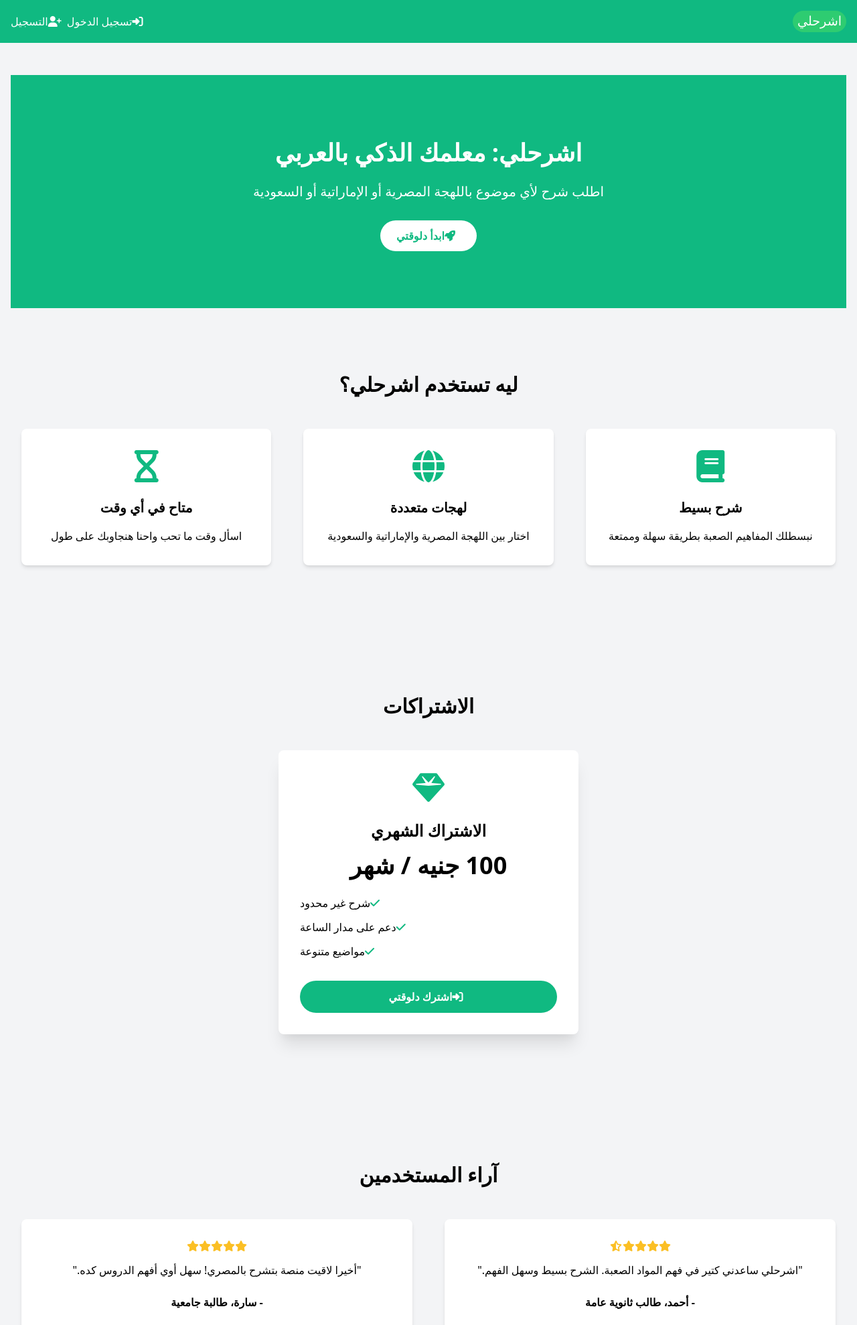
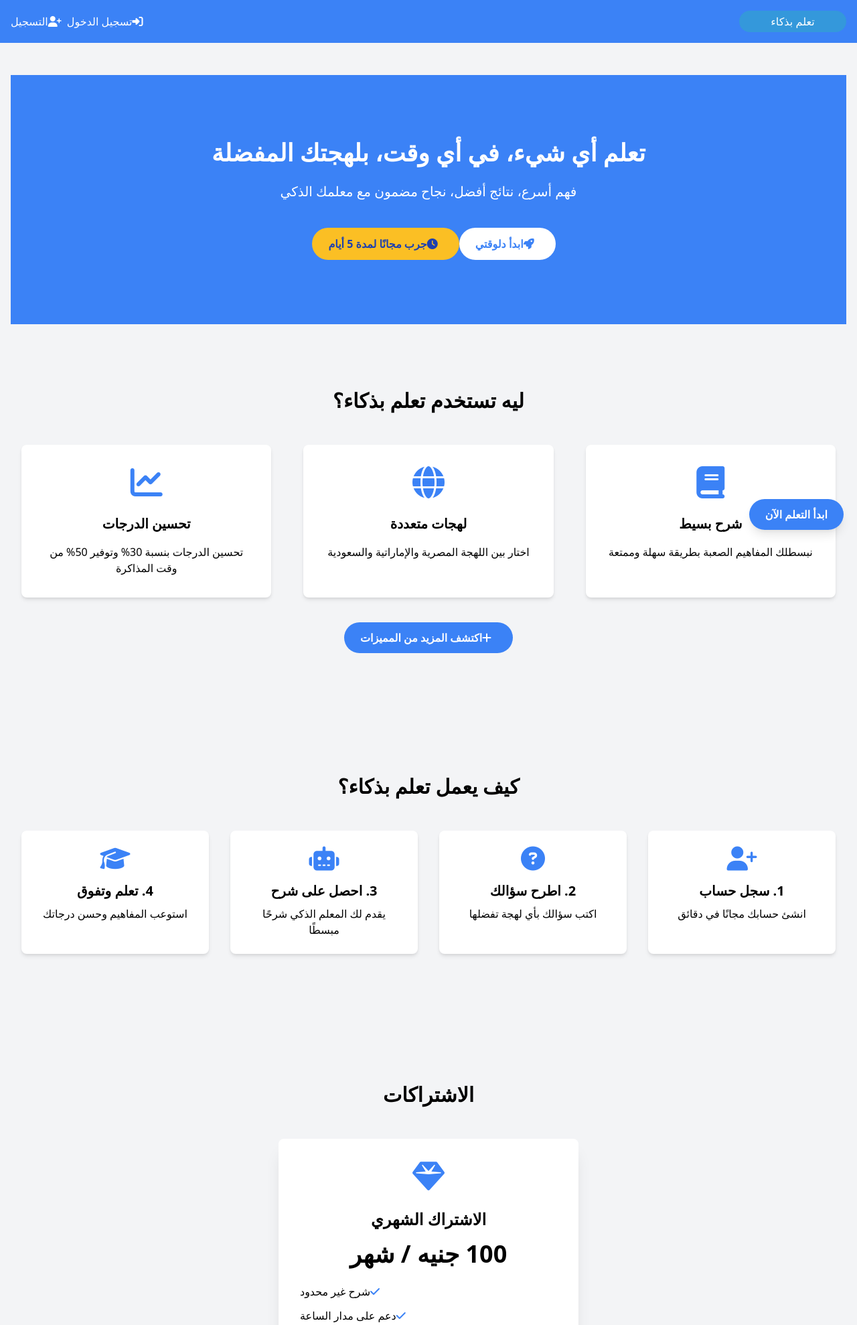
Before and after one commit to Ahmedtarekpage/ashrhly-app, a Flask app: page / in a window 1280 px wide. Shown: the top 1978 px of the page at 67% size. Run offline with Flask 3, Linux system fonts and the light colour scheme.

Commit message:
Agent query: Please scroll down the page and check: 1. Is there a 'How It Works' section present? 2. Is it positioned before the Pricing section? 3. Are all sections (Features, How It Works, Pricing, Testimonials, and FAQ) present and in the correct order?

```diff
--- a/templates/base.html
+++ b/templates/base.html
@@ -3,12 +3,12 @@
 <head>
     <meta charset="UTF-8">
     <meta name="viewport" content="width=device-width, initial-scale=1.0">
-    <meta name="description" content="اشرحلي - منصة تعليمية لشرح المفاهيم الصعبة بالعربي المصري البسيط">
-    <meta property="og:title" content="اشرحلي - تعلم بسهولة بالعربي المصري">
+    <meta name="description" content="تعلم بذكاء - منصة تعليمية لشرح المفاهيم الصعبة بالعربي المصري البسيط">
+    <meta property="og:title" content="تعلم بذكاء - تعلم بسهولة بالعربي المصري">
     <meta property="og:description" content="منصة تعليمية لشرح المفاهيم الصعبة بالعربي المصري البسيط">
     <meta property="og:image" content="{{ url_for('static', filename='img/og-image.jpg') }}">
     <meta property="og:url" content="{{ request.url }}">
-    <title>اشرحلي - {% block title %}{% endblock %}</title>
+    <title>تعلم بذكاء - {% block title %}{% endblock %}</title>
     <link rel="icon" type="image/x-icon" href="{{ url_for('static', filename='img/favicon.ico') }}">
     <link href="https://cdn.jsdelivr.net/npm/tailwindcss@2.2.19/dist/tailwind.min.css" rel="stylesheet">
     <link href="https://cdnjs.cloudflare.com/ajax/libs/font-awesome/6.4.0/css/all.min.css" rel="stylesheet">
@@ -43,13 +43,19 @@
         .animate-slideInFromBottom {
             animation: slideInFromBottom 0.5s ease-out;
         }
+        .floating-cta {
+            position: fixed;
+            bottom: 20px;
+            right: 20px;
+            z-index: 1000;
+        }
     </style>
 </head>
 <body class="bg-gray-100 font-sans">
-    <nav class="bg-green-500 p-4">
+    <nav class="bg-blue-500 p-4">
         <div class="container mx-auto flex justify-between items-center">
             <a href="{{ url_for('index') }}" class="flex items-center">
-                <img src="{{ url_for('static', filename='img/logo.svg') }}" alt="اشرحلي" class="h-8 w-auto">
+                <img src="{{ url_for('static', filename='img/logo.svg') }}" alt="تعلم بذكاء" class="h-8 w-auto">
             </a>
             <div>
                 {% if current_user.is_authenticated %}
@@ -86,8 +92,14 @@
     </main>
 
     <footer class="bg-gray-200 text-center p-6 mt-12">
-        <p>© 2023 اشرحلي. جميع الحقوق محفوظة.</p>
+        <p>© 2023 تعلم بذكاء. جميع الحقوق محفوظة.</p>
     </footer>
+
+    <div class="floating-cta">
+        <a href="{{ url_for('register') }}" class="bg-blue-500 hover:bg-blue-600 text-white font-bold py-3 px-6 rounded-full transition duration-300 shadow-lg">
+            ابدأ التعلم الآن
+        </a>
+    </div>
 
     {% block scripts %}{% endblock %}
     <script>
--- a/templates/index.html
+++ b/templates/index.html
@@ -5,68 +5,105 @@
 {% block content %}
 <div class="text-center">
     <!-- Hero Section -->
-    <section class="bg-green-500 py-24 animate-fadeIn">
+    <section class="bg-blue-500 py-24 animate-fadeIn">
         <div class="container mx-auto px-4">
-            <h1 class="text-4xl font-bold mb-6 text-white animate-slideInFromBottom">اشرحلي: معلمك الذكي بالعربي</h1>
-            <p class="text-xl mb-10 text-white animate-slideInFromBottom">اطلب شرح لأي موضوع باللهجة المصرية أو الإماراتية أو السعودية</p>
-            <a href="{{ url_for('register') }}" class="bg-white hover:bg-gray-100 text-green-500 font-bold py-3 px-6 rounded-full transition duration-300 hover-grow animate-slideInFromBottom">
-                <i class="fas fa-rocket mr-2"></i>ابدأ دلوقتي
-            </a>
-            <!-- Hero image removed -->
+            <h1 class="text-4xl font-bold mb-6 text-white animate-slideInFromBottom">تعلم أي شيء، في أي وقت، بلهجتك المفضلة</h1>
+            <p class="text-xl mb-10 text-white animate-slideInFromBottom">فهم أسرع، نتائج أفضل، نجاح مضمون مع معلمك الذكي</p>
+            <div class="flex justify-center space-x-4">
+                <a href="{{ url_for('register') }}" class="bg-white hover:bg-gray-100 text-blue-500 font-bold py-3 px-6 rounded-full transition duration-300 hover-grow animate-slideInFromBottom">
+                    <i class="fas fa-rocket mr-2"></i>ابدأ دلوقتي
+                </a>
+                <a href="{{ url_for('register') }}" class="bg-yellow-400 hover:bg-yellow-500 text-blue-800 font-bold py-3 px-6 rounded-full transition duration-300 hover-grow animate-slideInFromBottom">
+                    <i class="fas fa-clock mr-2"></i>جرب مجانًا لمدة 5 أيام
+                </a>
+            </div>
         </div>
     </section>
 
     <!-- Features Section -->
     <section class="py-24 animate-fadeIn">
         <div class="container mx-auto px-4">
-            <h2 class="text-3xl font-bold mb-12 animate-slideInFromBottom">ليه تستخدم اشرحلي؟</h2>
+            <h2 class="text-3xl font-bold mb-12 animate-slideInFromBottom">ليه تستخدم تعلم بذكاء؟</h2>
             <div class="grid grid-cols-1 md:grid-cols-3 gap-12">
                 <div class="bg-white p-8 rounded-lg shadow-md hover-grow animate-fadeIn">
-                    <i class="fas fa-book text-5xl text-green-500 mb-6"></i>
+                    <i class="fas fa-book text-5xl text-blue-500 mb-6"></i>
                     <h3 class="text-xl font-bold mb-4">شرح بسيط</h3>
                     <p>نبسطلك المفاهيم الصعبة بطريقة سهلة وممتعة</p>
                 </div>
                 <div class="bg-white p-8 rounded-lg shadow-md hover-grow animate-fadeIn">
-                    <i class="fas fa-globe text-5xl text-green-500 mb-6"></i>
+                    <i class="fas fa-globe text-5xl text-blue-500 mb-6"></i>
                     <h3 class="text-xl font-bold mb-4">لهجات متعددة</h3>
                     <p>اختار بين اللهجة المصرية والإماراتية والسعودية</p>
                 </div>
                 <div class="bg-white p-8 rounded-lg shadow-md hover-grow animate-fadeIn">
-                    <i class="fas fa-hourglass text-5xl text-green-500 mb-6"></i>
-                    <h3 class="text-xl font-bold mb-4">متاح في أي وقت</h3>
-                    <p>اسأل وقت ما تحب واحنا هنجاوبك على طول</p>
+                    <i class="fas fa-chart-line text-5xl text-blue-500 mb-6"></i>
+                    <h3 class="text-xl font-bold mb-4">تحسين الدرجات</h3>
+                    <p>تحسين الدرجات بنسبة 30% وتوفير 50% من وقت المذاكرة</p>
+                </div>
+            </div>
+            <div class="mt-12">
+                <a href="{{ url_for('register') }}" class="bg-blue-500 hover:bg-blue-600 text-white font-bold py-3 px-6 rounded-full transition duration-300 hover-grow animate-slideInFromBottom">
+                    <i class="fas fa-plus mr-2"></i>اكتشف المزيد من المميزات
+                </a>
+            </div>
+        </div>
+    </section>
+
+    <!-- How It Works Section -->
+    <section class="bg-gray-100 py-24 animate-fadeIn">
+        <div class="container mx-auto px-4">
+            <h2 class="text-3xl font-bold mb-12 animate-slideInFromBottom">كيف يعمل تعلم بذكاء؟</h2>
+            <div class="grid grid-cols-1 md:grid-cols-4 gap-8">
+                <div class="bg-white p-6 rounded-lg shadow-md hover-grow animate-fadeIn">
+                    <i class="fas fa-user-plus text-4xl text-blue-500 mb-4"></i>
+                    <h3 class="text-xl font-bold mb-2">1. سجل حساب</h3>
+                    <p>انشئ حسابك مجانًا في دقائق</p>
+                </div>
+                <div class="bg-white p-6 rounded-lg shadow-md hover-grow animate-fadeIn">
+                    <i class="fas fa-question-circle text-4xl text-blue-500 mb-4"></i>
+                    <h3 class="text-xl font-bold mb-2">2. اطرح سؤالك</h3>
+                    <p>اكتب سؤالك بأي لهجة تفضلها</p>
+                </div>
+                <div class="bg-white p-6 rounded-lg shadow-md hover-grow animate-fadeIn">
+                    <i class="fas fa-robot text-4xl text-blue-500 mb-4"></i>
+                    <h3 class="text-xl font-bold mb-2">3. احصل على شرح</h3>
+                    <p>يقدم لك المعلم الذكي شرحًا مبسطًا</p>
+                </div>
+                <div class="bg-white p-6 rounded-lg shadow-md hover-grow animate-fadeIn">
+                    <i class="fas fa-graduation-cap text-4xl text-blue-500 mb-4"></i>
+                    <h3 class="text-xl font-bold mb-2">4. تعلم وتفوق</h3>
+                    <p>استوعب المفاهيم وحسن درجاتك</p>
                 </div>
             </div>
         </div>
     </section>
 
     <!-- Pricing Section -->
-    <section class="bg-gray-100 py-24 animate-fadeIn">
+    <section class="py-24 animate-fadeIn">
         <div class="container mx-auto px-4">
             <h2 class="text-3xl font-bold mb-12 animate-slideInFromBottom">الاشتراكات</h2>
             <div class="bg-white p-8 rounded-lg shadow-xl max-w-md mx-auto hover-grow animate-fadeIn">
-                <i class="fas fa-gem text-5xl text-green-500 mb-6"></i>
+                <i class="fas fa-gem text-5xl text-blue-500 mb-6"></i>
                 <h3 class="text-2xl font-bold mb-4">الاشتراك الشهري</h3>
                 <p class="text-4xl font-bold mb-6">100 جنيه / شهر</p>
                 <ul class="text-left mb-8">
-                    <li class="mb-3"><i class="fas fa-check text-green-500 mr-2"></i>شرح غير محدود</li>
-                    <li class="mb-3"><i class="fas fa-check text-green-500 mr-2"></i>دعم على مدار الساعة</li>
-                    <li class="mb-3"><i class="fas fa-check text-green-500 mr-2"></i>مواضيع متنوعة</li>
+                    <li class="mb-3"><i class="fas fa-check text-blue-500 mr-2"></i>شرح غير محدود</li>
+                    <li class="mb-3"><i class="fas fa-check text-blue-500 mr-2"></i>دعم على مدار الساعة</li>
+                    <li class="mb-3"><i class="fas fa-check text-blue-500 mr-2"></i>مواضيع متنوعة</li>
                 </ul>
-                <a href="{{ url_for('register') }}" class="bg-green-500 hover:bg-green-600 text-white font-bold py-3 px-6 rounded-full block w-full text-center transition duration-300">
-                    <i class="fas fa-sign-in-alt mr-2"></i>اشترك دلوقتي
+                <a href="{{ url_for('register') }}" class="bg-blue-500 hover:bg-blue-600 text-white font-bold py-3 px-6 rounded-full block w-full text-center transition duration-300">
+                    <i class="fas fa-sign-in-alt mr-2"></i>ابدأ الاشتراك الآن
                 </a>
             </div>
         </div>
     </section>
 
     <!-- Testimonials Section -->
-    <section class="py-24 animate-fadeIn">
+    <section class="bg-gray-100 py-24 animate-fadeIn">
         <div class="container mx-auto px-4">
             <h2 class="text-3xl font-bold mb-12 animate-slideInFromBottom">آراء المستخدمين</h2>
             <div class="grid grid-cols-1 md:grid-cols-2 gap-12">
                 <div class="bg-white p-8 rounded-lg shadow-md hover-grow animate-fadeIn">
-                    <!-- User image removed -->
                     <div class="flex justify-center mb-4">
                         <i class="fas fa-star text-yellow-400"></i>
                         <i class="fas fa-star text-yellow-400"></i>
@@ -74,11 +111,10 @@
                         <i class="fas fa-star text-yellow-400"></i>
                         <i class="fas fa-star-half-alt text-yellow-400"></i>
                     </div>
-                    <p class="mb-6">"اشرحلي ساعدني كتير في فهم المواد الصعبة. الشرح بسيط وسهل الفهم."</p>
+                    <p class="mb-6">"تعلم بذكاء ساعدني كتير في فهم المواد الصعبة. الشرح بسيط وسهل الفهم."</p>
                     <p class="font-bold">- أحمد، طالب ثانوية عامة</p>
                 </div>
                 <div class="bg-white p-8 rounded-lg shadow-md hover-grow animate-fadeIn">
-                    <!-- User image removed -->
                     <div class="flex justify-center mb-4">
                         <i class="fas fa-star text-yellow-400"></i>
                         <i class="fas fa-star text-yellow-400"></i>
@@ -86,28 +122,33 @@
                         <i class="fas fa-star text-yellow-400"></i>
                         <i class="fas fa-star text-yellow-400"></i>
                     </div>
-                    <p class="mb-6">"أخيرا لاقيت منصة بتشرح بالمصري! سهل أوي أفهم الدروس كده."</p>
+                    <p class="mb-6">"أخيرا لاقيت منصة بتشرح بلهجتي! سهل أوي أفهم الدروس كده."</p>
                     <p class="font-bold">- سارة، طالبة جامعية</p>
                 </div>
+            </div>
+            <div class="mt-12">
+                <a href="{{ url_for('register') }}" class="bg-blue-500 hover:bg-blue-600 text-white font-bold py-3 px-6 rounded-full transition duration-300 hover-grow animate-slideInFromBottom">
+                    <i class="fas fa-users mr-2"></i>انضم إلى آلاف الطلاب الناجحين
+                </a>
             </div>
         </div>
     </section>
 
     <!-- FAQ Section -->
-    <section class="bg-gray-100 py-24 animate-fadeIn">
+    <section class="py-24 animate-fadeIn">
         <div class="container mx-auto px-4">
             <h2 class="text-3xl font-bold mb-12 animate-slideInFromBottom">الأسئلة الشائعة</h2>
             <div class="max-w-2xl mx-auto">
                 <div class="bg-white p-6 rounded-lg shadow-md mb-6 hover-grow animate-fadeIn">
-                    <h3 class="font-bold mb-3"><i class="fas fa-question-circle text-green-500 mr-2"></i>إزاي أستخدم اشرحلي؟</h3>
+                    <h3 class="font-bold mb-3"><i class="fas fa-question-circle text-blue-500 mr-2"></i>إزاي أستخدم تعلم بذكاء؟</h3>
                     <p>بس سجل حساب، واكتب السؤال اللي عايز تفهمه، وهتلاقي الشرح على طول!</p>
                 </div>
                 <div class="bg-white p-6 rounded-lg shadow-md mb-6 hover-grow animate-fadeIn">
-                    <h3 class="font-bold mb-3"><i class="fas fa-question-circle text-green-500 mr-2"></i>هل ممكن أجرب الخدمة قبل الاشتراك؟</h3>
+                    <h3 class="font-bold mb-3"><i class="fas fa-question-circle text-blue-500 mr-2"></i>هل ممكن أجرب الخدمة قبل الاشتراك؟</h3>
                     <p>أيوة، فيه فترة تجريبية 5 أيام مجانية عشان تشوف إزاي الخدمة بتشتغل.</p>
                 </div>
                 <div class="bg-white p-6 rounded-lg shadow-md hover-grow animate-fadeIn">
-                    <h3 class="font-bold mb-3"><i class="fas fa-question-circle text-green-500 mr-2"></i>أقدر أسأل عن أي حاجة؟</h3>
+                    <h3 class="font-bold mb-3"><i class="fas fa-question-circle text-blue-500 mr-2"></i>أقدر أسأل عن أي حاجة؟</h3>
                     <p>طبعا! اسأل في أي موضوع أو مادة دراسية وهنحاول نساعدك.</p>
                 </div>
             </div>
```
Also changed, not shown: static/img/logo.svg.
